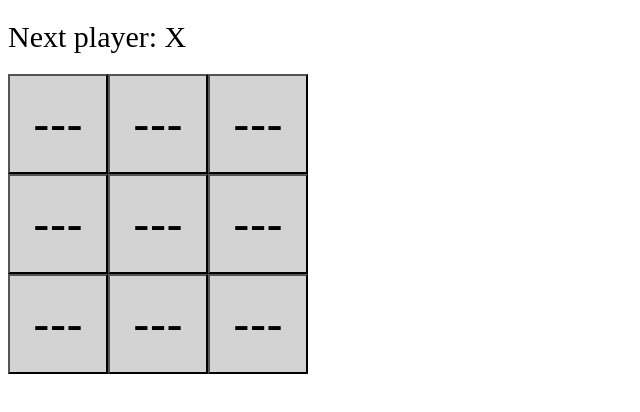
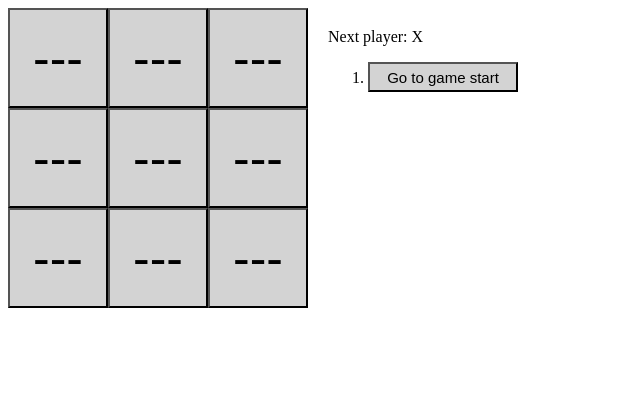
Before and after one commit to simple-sifu/tutorial-tic-tac-toe, a React app: page / in a window 1280 px wide. Shown: the top 412 px of the page, without its empty margins (0-640 px from the left). Built offline with nearby package versions, Linux system fonts and the light colour scheme.

Commit message:
refactor

```diff
--- a/src/Components/Board.jsx
+++ b/src/Components/Board.jsx
@@ -3,66 +3,19 @@
 import "./Board.styles.css"
 
 class Board extends Component {
-    constructor (props) {
-        super(props);
-        this.state = {
-            squares: Array(9).fill("---"),
-            xIsNext: true,
-        }
-    }
-
-    calculateWinner(squares) {
-        const lines = [
-            [0, 1, 2],
-            [3, 4, 5],
-            [6, 7, 8],
-            [0, 3, 6],
-            [0, 4, 8],
-            [1, 4, 7],
-            [2, 4, 6],
-            [2, 5, 8],
-        ]
-        for (let i=0; i < lines.length; i++ ){
-            const [a,b,c] = lines[i];
-            if (squares[a] !== "---" && squares[a] === squares[b] && squares[a] === squares[c]){
-                return squares[a];
-            }
-        }
-        return null;
-    }
-
-    handleClick(i){
-        const squares = this.state.squares.slice();
-        if (this.calculateWinner(squares) || squares[i] !== "---") return;
-        squares[i] = this.state.xIsNext ? 'X' : '0';
-        this.setState(
-            {
-             squares: squares,
-             xIsNext: !this.state.xIsNext,
-            }
-        );
-    }
 
     renderSquare(i){
         return (
             <Square
-                value={this.state.squares[i]}
-                onClick={() => this.handleClick(i)}
+                value={this.props.squares[i]}
+                onClick={() => this.props.onClick(i)}
             />
         );
     }
 
     render(){
-        const winner = this.calculateWinner(this.state.squares);
-        let status;
-        if (winner) {
-            status = `Winner:  ${winner}`;
-        }else {
-            status = `Next player: ${this.state.xIsNext? 'X' : '0'}`;
-        }
         return (
             <div>
-                <div className="status">{status}</div>
                 <div className="board-row">
                     {this.renderSquare(0)}
                     {this.renderSquare(1)}
--- a/src/Components/Game.jsx
+++ b/src/Components/Game.jsx
@@ -1,16 +1,98 @@
 import React, { Component } from 'react';
 import Board from './Board';
+import "./Game.styles.css"
 
 class Game extends Component {
+    constructor (props) {
+        super(props);
+        this.state = {
+            history: [{
+                squares: Array(9).fill("---"),
+            }],
+            stepNumber: 0,
+            xIsNext: true,
+        }
+    }
+
+    calculateWinner(squares) {
+        const lines = [
+            [0, 1, 2],
+            [3, 4, 5],
+            [6, 7, 8],
+            [0, 3, 6],
+            [0, 4, 8],
+            [1, 4, 7],
+            [2, 4, 6],
+            [2, 5, 8],
+        ]
+        for (let i=0; i < lines.length; i++ ){
+            const [a,b,c] = lines[i];
+            if (squares[a] !== "---" && squares[a] === squares[b] && squares[a] === squares[c]){
+                return squares[a];
+            }
+        }
+        return null;
+    }
+
+    jumpTo(step){
+        this.setState({
+            stepNumber: step,
+            xIsNext: (step % 2) === 0,
+        })
+    }
+
+    handleClick(i){
+        const history = this.state.history.slice(0, this.state.stepNumber + 1);
+        const current = history[history.length -1];
+        const squares = current.squares.slice();
+        if (this.calculateWinner(squares) || squares[i] !== "---") return;
+        squares[i] = this.state.xIsNext ? 'X' : '0';
+        this.setState(
+            {
+             history: history.concat([{
+                squares: squares
+             }]),
+             stepNumber: history.length,
+             xIsNext: !this.state.xIsNext,
+            }
+        );
+    }
+
+
+
     render() {
+        const history = this.state.history;
+        const current = history[this.state.stepNumber];
+        const winner = this.calculateWinner(current.squares);
+        let status;
+        if (winner) {
+            status = `Winner:  ${winner}`;
+        }else {
+            status = `Next player: ${this.state.xIsNext? 'X' : '0'}`;
+        }
+
+        const moves = history.map((step, move) => {
+            const desc = move ?
+            'Go to move #' + move :
+            'Go to game start';
+            return (
+                <li key={move}>
+                    <button onClick={() => this.jumpTo(move)}>{desc}</button>
+                </li>
+            )
+        })
+
         return (
             <div className="game">
                 <div className="game-board">
-                    <Board />
+                    <Board
+                        squares={current.squares}
+                        onClick={i => this.handleClick(i)}
+                    />
                 </div>
                 <div className="game-info">
-                    <div></div>
-                    <ol></ol>
+                    <div>{status}</div>
+                    <ol>{moves}</ol>
                 </div>
             </div>
 
--- /dev/null
+++ b/src/Components/Game.styles.css
@@ -0,0 +1,13 @@
+.game {
+    display: flex;
+}
+
+.game-info {
+    margin: 20px;
+}
+
+ol button {
+    font-size: 15px;
+    height: 30px;
+    width: 150px;
+}
```
